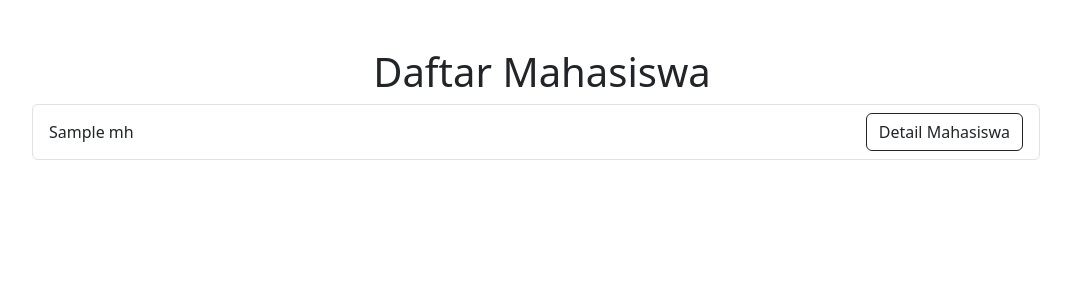
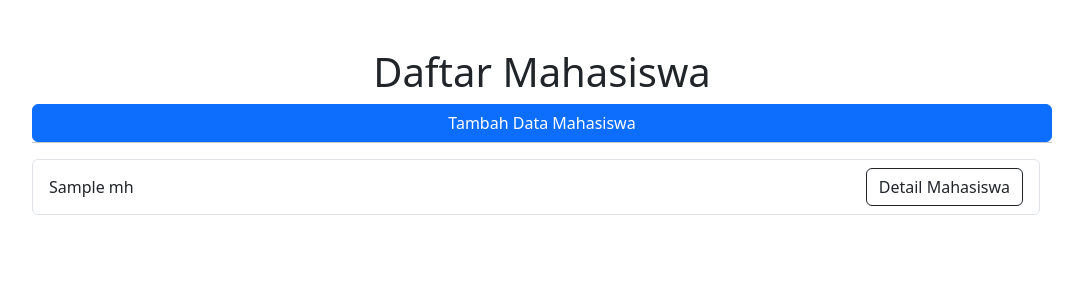
Before and after one commit to ukasyaaah/php-mvc, a PHP site: the page made by app/view/mahasiswa/index.php in a window 1280 px wide. Shown: the part 56-356 px from the top of the page, without its empty margins (98-1181 px from the left). Run offline with PHP 8.4, Linux system fonts and the light colour scheme; the template is opened without the code that fills it: most values are stand-ins (such as "Sample title", 1, 10 or a date in 2020); some libraries are stand-ins or nearby versions.

Commit message:
Tambah Data Mahasiswa pake modal

```diff
--- a/app/core/Database.php
+++ b/app/core/Database.php
@@ -71,4 +71,8 @@ class Database
         $this->execute();
         return $this->statement->fetch(PDO::FETCH_OBJ);
     }
+
+    function rowCount()  {
+        return $this->statement->rowCount();
+    }
 }
--- a/app/view/mahasiswa/index.php
+++ b/app/view/mahasiswa/index.php
@@ -2,15 +2,60 @@
     <div class="row mx-5 my-5 ">
 
         <h1 class="text-center">Daftar Mahasiswa</h1>
-
+        <!-- Button trigger modal -->
+        <button type="button" class="btn btn-primary" data-bs-toggle="modal" data-bs-target="#formModal">
+            Tambah Data Mahasiswa
+        </button>
+        <hr>
         <ul class="list-group ">
             <?php foreach ($data['mhs'] as $mhs) : ?>
                 <li class="list-group-item d-flex justify-content-between align-items-center"><?= $mhs->nama ?>
                     <a href="<?= BASEURL ?>/mahasiswa/detail/<?= $mhs->id ?>"> <button type="button" class="btn btn-outline-dark ">Detail Mahasiswa</button>
                     </a>
                 </li>
-
             <?php endforeach ?>
         </ul>
     </div>
 </div>
+
+<!-- Modal -->
+<div class="modal fade" id="formModal" tabindex="-1" aria-labelledby="formModalLabel" aria-hidden="true">
+    <div class="modal-dialog">
+        <div class="modal-content">
+            <div class="modal-header">
+                <h1 class="modal-title fs-5" id="formModalLabel">Tambah Data Mahasiswa</h1>
+                <button type="button" class="btn-close" data-bs-dismiss="modal" aria-label="Close"></button>
+            </div>
+            <div class="modal-body">
+                <form action="<?= BASEURL ?>/mahasiswa/tambah" method="post">
+                    <div class="mb-3">
+                        <label for="nama" class="form-label">Nama Mahasiswa</label>
+                        <input type="text" class="form-control" id="nama" name="nama" required>
+                        <div id="nama" class="form-text">Masukin nama valid, ga boleh typo.</div>
+                    </div>
+                    <div class="mb-3">
+                        <label for="nim" class="form-label">Nim Mahasiswa</label>
+                        <input type="number" maxlength="5" class="form-control" id="nim" name="nim" required>
+                        <div id="nim" class="form-text">Masukin nim valid, ga boleh typo.</div>
+                    </div>
+                    <div class="mb-3">
+                        <label for="jurusan" class="form-label">Jurusan Mahasiswa</label>
+                        <select class="form-select" name="jurusan" id="jurusan" aria-label="Default select example">
+                            <option selected>Pilih Jurusan Mahasiswa</option>
+                            <option value="Teknologi Rekayasa Perangkat Lunak">Teknologi Rekayasa Perangkat Lunak</option>
+                            <option value="Teknologi Rekayasa Multimedia Grafis">Teknologi Rekayasa Multimedia Grafis</option>
+                            <option value="Teknologi Rekayasa Komputer Jaringan">Teknologi Rekayasa Komputer Jaringan</option>
+                        </select>
+                    </div>
+            </div>
+            <div class="modal-footer">
+
+                <button type="button" class="btn btn-secondary" data-bs-dismiss="modal">Close</button>
+
+                <button type="submit" class="btn btn-primary">Tambah Data</button>
+
+                </form>
+            </div>
+        </div>
+    </div>
+</div>
--- a/app/view/templates/footer.php
+++ b/app/view/templates/footer.php
@@ -1,4 +1,4 @@
-<script src="<?= BASEURL ?>js/bootstrap.js" ></script>
+<script src="<?= BASEURL ?>/js/bootstrap.js" ></script>
 </body>
 
 
```
Also changed, not shown: app/controllers/Mahasiswa.php (+7 -1 lines), app/models/Mahasiswa_model.php (+17 -0 lines).
